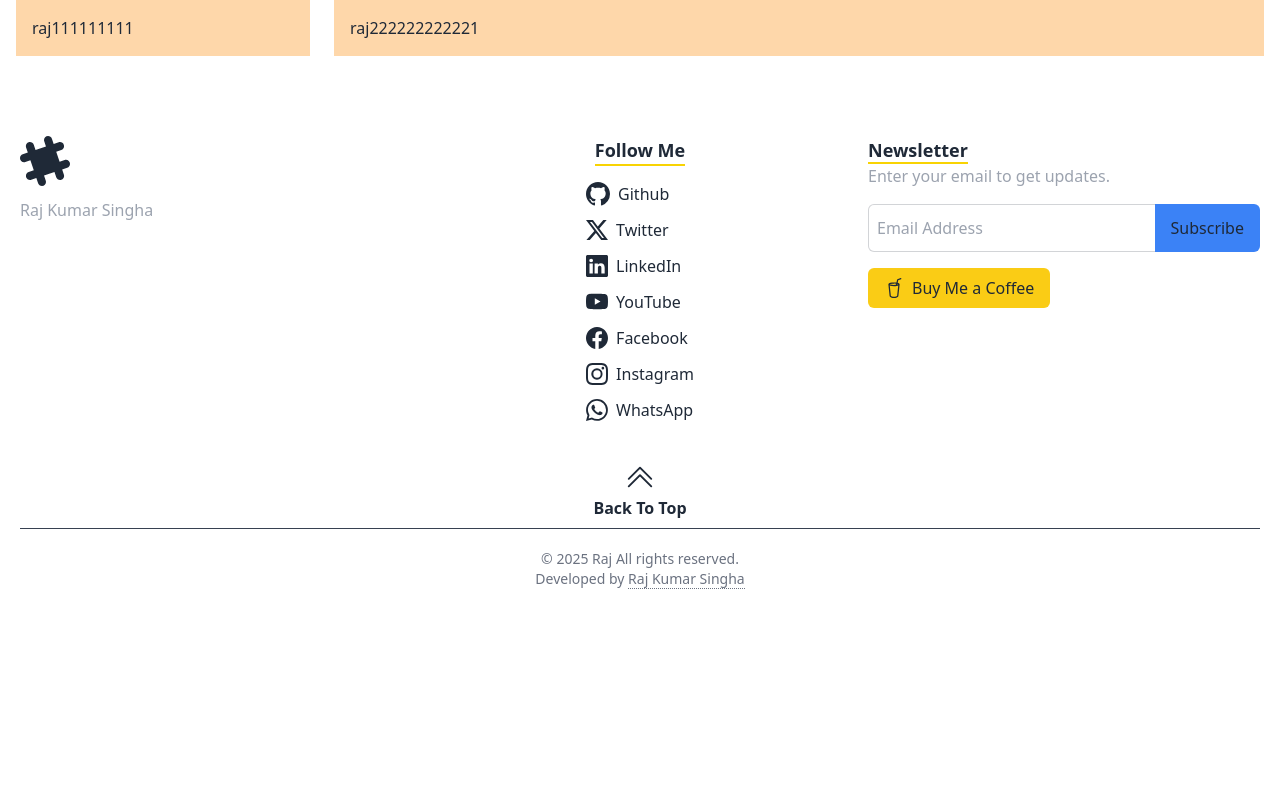
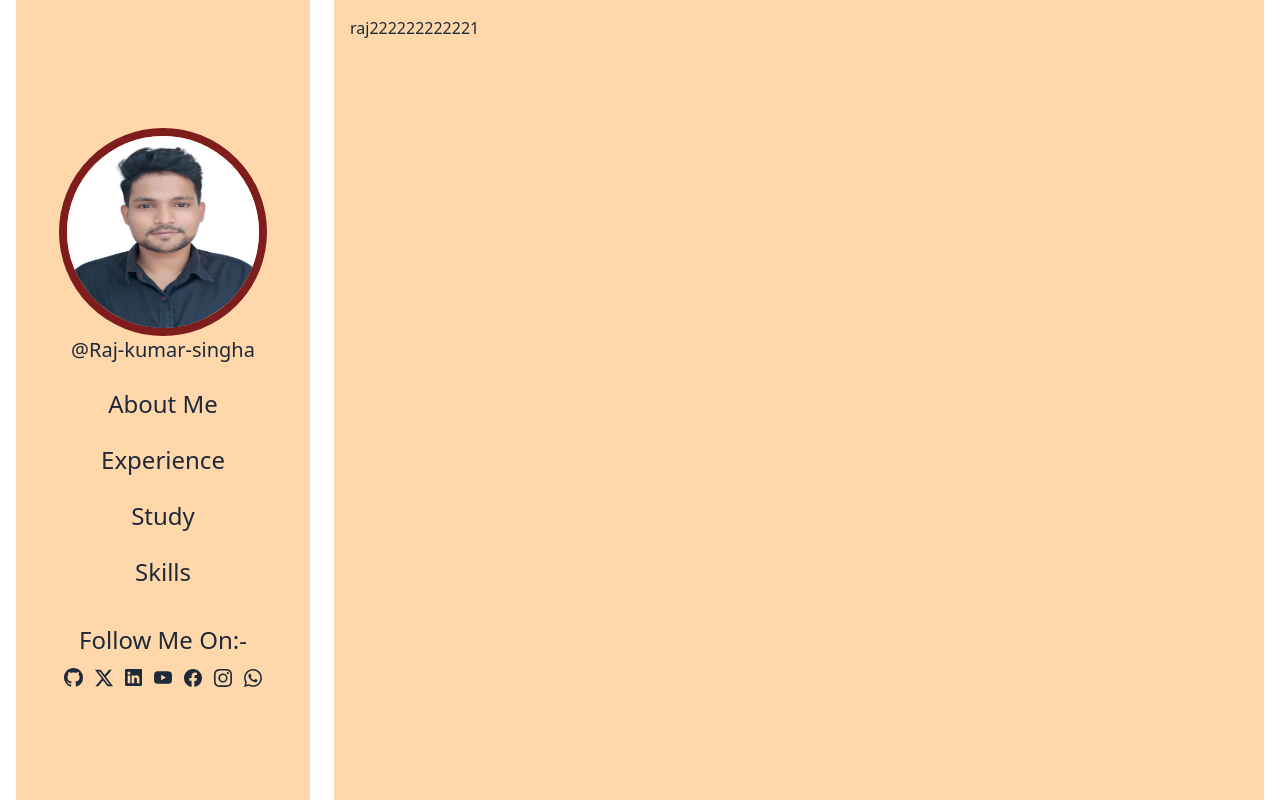
Before and after one commit to Raj-kumar-singha/Raj_Kumar_Singha_Web_Client, a React (Vite) app: page /about in a window 1280 px wide. Shown: the part 400-1200 px from the top of the page. Before the commit the page ends 1029 px from the top, so only its background shows below. Built offline with nearby package versions, Linux system fonts and the light colour scheme; no server answers.

Commit message:
addde about us page few things || buy me a coffee image

```diff
--- a/src/components/Footer.jsx
+++ b/src/components/Footer.jsx
@@ -93,6 +93,7 @@ const Footer = () => {
             <p className="text-center mt-5 text-gray-500 text-sm">
                 © {new Date().getFullYear()} Raj All rights reserved.<br /> Developed by{" "}
                 <Link
+                    onClick={scrollToTop}
                     to="/about"
                     className="border-b border-dotted border-gray-500 hover:text-blue-600 hover:border-blue-600 transition-colors duration-300 ease-in-out"
                 >
--- a/src/pages/AboutPage.jsx
+++ b/src/pages/AboutPage.jsx
@@ -1,6 +1,7 @@
 import React from 'react'
 import PageBanner from '../components/PageBanner'
-import { BsHouseDoor, BsPersonVcard } from 'react-icons/bs'
+import { BsFacebook, BsGithub, BsHouseDoor, BsInstagram, BsLinkedin, BsPersonVcard, BsTwitterX, BsWhatsapp, BsYoutube } from 'react-icons/bs'
+import { Link } from 'react-router-dom'
 
 const AboutPage = () => {
 
@@ -28,8 +29,47 @@ const AboutPage = () => {
             <div className="container mx-auto py-10 px-4">
                 <div className="grid grid-cols-1 gap-6 md:grid-cols-12">
                     {/* First Column */}
-                    <div className="col-span-12 md:col-span-3 bg-orange-200 p-4">
-                        raj111111111
+                    <div className="col-span-12 md:col-span-3 bg-orange-200 p-4 py-32">
+                        <div className=''>
+                            <div className="flex justify-center align-middle mx-auto pb-4 w-52 h-52 border-8 border-solid border-red-900 rounded-full ">
+                                <img
+                                    src="/raj_kumar.jpg"
+                                    alt="Coffee"
+                                    className="w-48 h-48 rounded-full transform hover:scale-110 transition-transform"
+                                />
+                            </div>
+                            <p className='text-center text-xl text-black-900 '>@Raj-kumar-singha</p>
+                            <div className="flex flex-col gap-6 text-center py-6 ">
+                                <p className='text-2xl text-black-900'>About Me</p>
+                                <p className='text-2xl text-black-900'>Experience</p>
+                                <p className='text-2xl text-black-900'>Study</p>
+                                <p className='text-2xl text-black-900'>Skills</p>
+                            </div>
+                        </div>
+                        <p className='text-center text-2xl text-black-900 py-3'>Follow Me On:-</p>
+                        <div className="flex flex-row gap-3 justify-center align-middle ">
+                            <Link to="https://github.com/Raj-kumar-singha" target='_blank' className="flex items-center gap-2 hover:text-gray-700">
+                                <BsGithub size={19} />
+                            </Link>
+                            <Link to="https://twitter.com/Rajkuma48617284" target='_blank' className="flex items-center gap-2 hover:text-blue-500">
+                                <BsTwitterX size={18} />
+                            </Link>
+                            <Link to="https://in.linkedin.com/in/raj-kumar-singha-63a7b5169" target="_blank" className="flex items-center gap-2 hover:text-blue-700" >
+                                <BsLinkedin size={17} />
+                            </Link>
+                            <Link to="https://www.youtube.com/@officialoneway" target='_blank' className="flex items-center gap-2 hover:text-red-500">
+                                <BsYoutube size={18} />
+                            </Link>
+                            <Link to="https://www.facebook.com/Raj.Kumar.Singha.05" target='_blank' className="flex items-center gap-2 hover:text-blue-500">
+                                <BsFacebook size={18} />
+                            </Link>
+                            <Link to="https://www.instagram.com/itj_raj.kumar" target="_blank" className="flex items-center gap-2 hover:text-pink-500">
+                                <BsInstagram size={18} />
+                            </Link>
+                            <Link to="https://wa.me/919083960663?text=Hi Raj." target='_blank' className="flex items-center gap-2 hover:text-green-500">
+                                <BsWhatsapp size={18} />
+                            </Link>
+                        </div>
                     </div>
                     {/* Second Column */}
                     <div className="col-span-12 md:col-span-9 bg-orange-200 p-4">
--- a/src/pages/BuyCoffePage.jsx
+++ b/src/pages/BuyCoffePage.jsx
@@ -49,14 +49,21 @@ const BuyCoffePage = () => {
           Love my work? Support me by buying me a coffee! Your support means a
           lot ❤️.
         </p>
-        <p className="text-gray-700 text-center mb-6">Know More <Link className="border-b-2 border-dotted text-gray-400 border-gray-400 hover:text-blue-500" to={"/about"}>About-Me</Link></p>
+        <p className="text-gray-700 text-center mb-4">Know More <Link className="border-b-2 border-dotted text-gray-400 border-gray-400 hover:text-blue-500" to={"/about"}>About-Me</Link></p>
 
-        <div className="flex flex-col items-center justify-between space-y-6">
+        <div className="flex justify-center align-middle ">
+          <img
+            src="/cofee-up-main.jpg"
+            alt="Coffee"
+            className="w-48 h-48 rounded-full transform hover:scale-110 transition-transform"
+          />
+        </div>
+        <div className="flex flex-col items-center justify-between space-y-5">
           <div className="flex items-center justify-center space-x-6 space-y-4 flex-wrap">
             <img
               src="/coffe-cup.jfif"
               alt="Coffee"
-              className="w-12 h-12 transform hover:scale-110 transition-transform animate-bounce"
+              className="w-24 h-24 rounded-full transform hover:scale-110 transition-transform animate-bounce"
             />
             <p className="text-2xl font-medium text-gray-700">x</p>
             <div className="flex space-x-2">
```
Also changed, not shown: public/cofee-up-main.jpg (added), public/raj_kumar.jpg (added).
